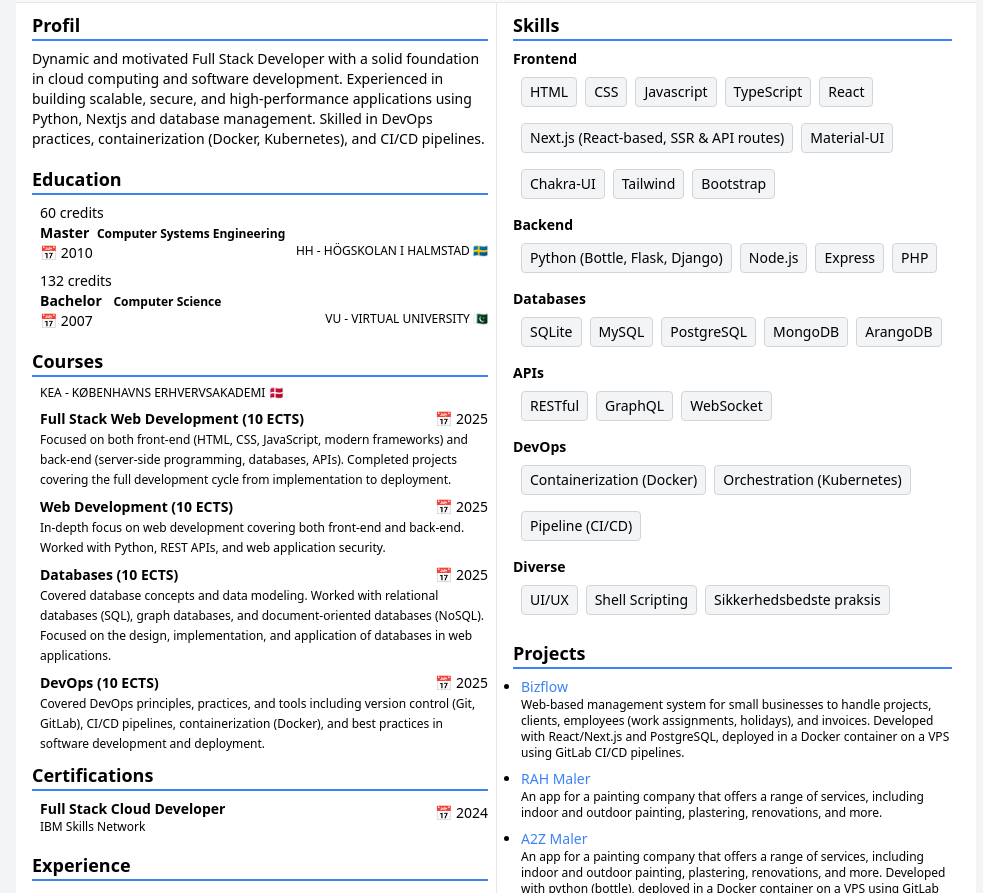
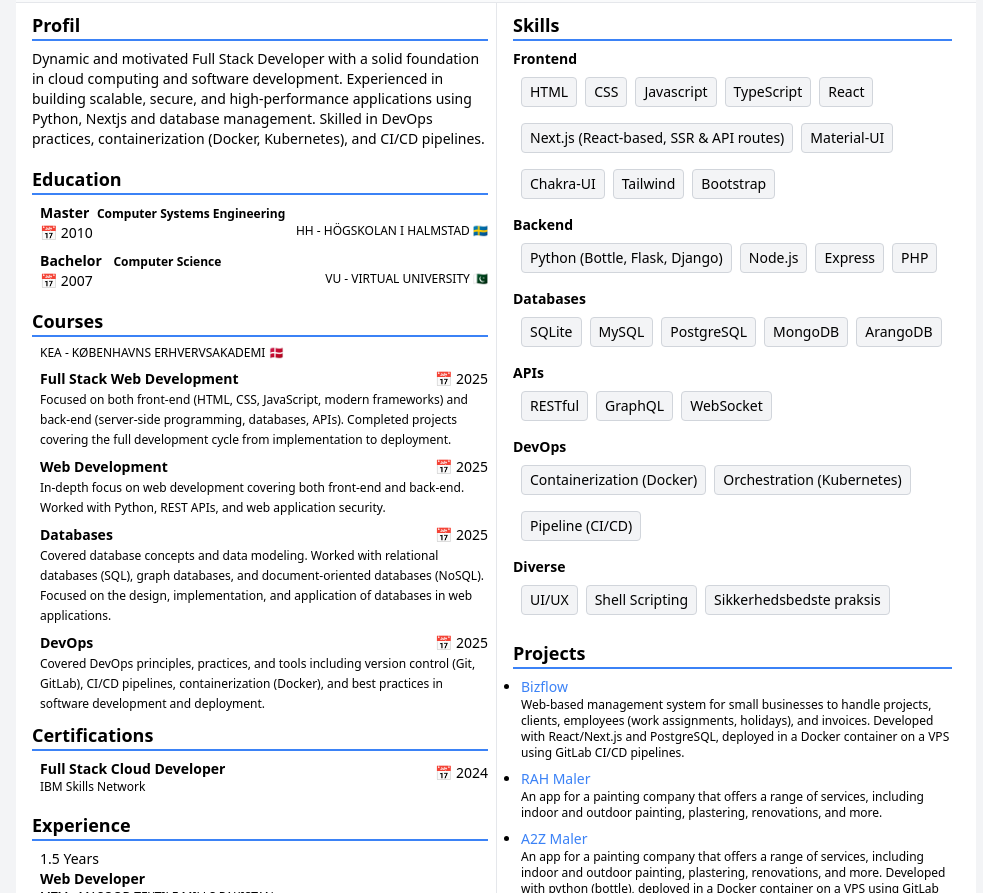
Before and after one commit to iffijarral/cv, a plain HTML site: page index.html in a window 1280 px wide. Shown: the part 363-1256 px from the top of the page, without its empty margins (144-1127 px from the left). Drawn offline with Linux system fonts and the light colour scheme.

Commit message:
removed credit hours

```diff
--- a/index.html
+++ b/index.html
@@ -97,7 +97,7 @@
                             </div>
                         </li> -->
                         <li class="pt-2">
-                            <p>60 credits</p>
+                            <!-- <p>60 credits</p> -->
                             <p class="font-bold">Master <span class="px-1 text-xs">Computer Systems Engineering</span>
                             </p>
                             <div class="flex justify-between">
@@ -106,7 +106,7 @@
                             </div>
                         </li>
                         <li class="pt-2">
-                            <p>132 credits</p>
+                            <!-- <p>132 credits</p> -->
                             <p class="font-bold">Bachelor <span class="px-2 text-xs">Computer Science</span></p>
                             <div class="flex justify-between">
                                 <p>📅 2007</p>
@@ -121,7 +121,7 @@
                     <ul class="list-none px-2">
                         <li class="pt-2">
                             <div class="flex justify-between">
-                                <p class="font-bold">Full Stack Web Development (10 ECTS)</p>
+                                <p class="font-bold">Full Stack Web Development</p>
                                 <p>📅 2025</p>
                             </div>
                             <description class="text-xs">
@@ -130,7 +130,7 @@
                         </li>
                         <li class="pt-2">
                             <div class="flex justify-between">
-                                <p class="font-bold">Web Development (10 ECTS)</p>
+                                <p class="font-bold">Web Development</p>
                                 <p>📅 2025</p>
                             </div>
                             <description class="text-xs">
@@ -140,7 +140,7 @@
 
                         <li class="pt-2">
                             <div class="flex justify-between">
-                                <p class="font-bold">Databases (10 ECTS)</p>
+                                <p class="font-bold">Databases</p>
                                 <p>📅 2025</p>
                             </div>
                             <description class="text-xs">
@@ -149,7 +149,7 @@
                         </li>
                         <li class="pt-2">
                             <div class="flex justify-between">
-                                <p class="font-bold">DevOps (10 ECTS)</p>
+                                <p class="font-bold">DevOps</p>
                                 <p>📅 2025</p>
                             </div>
                             <description class="text-xs">
```
